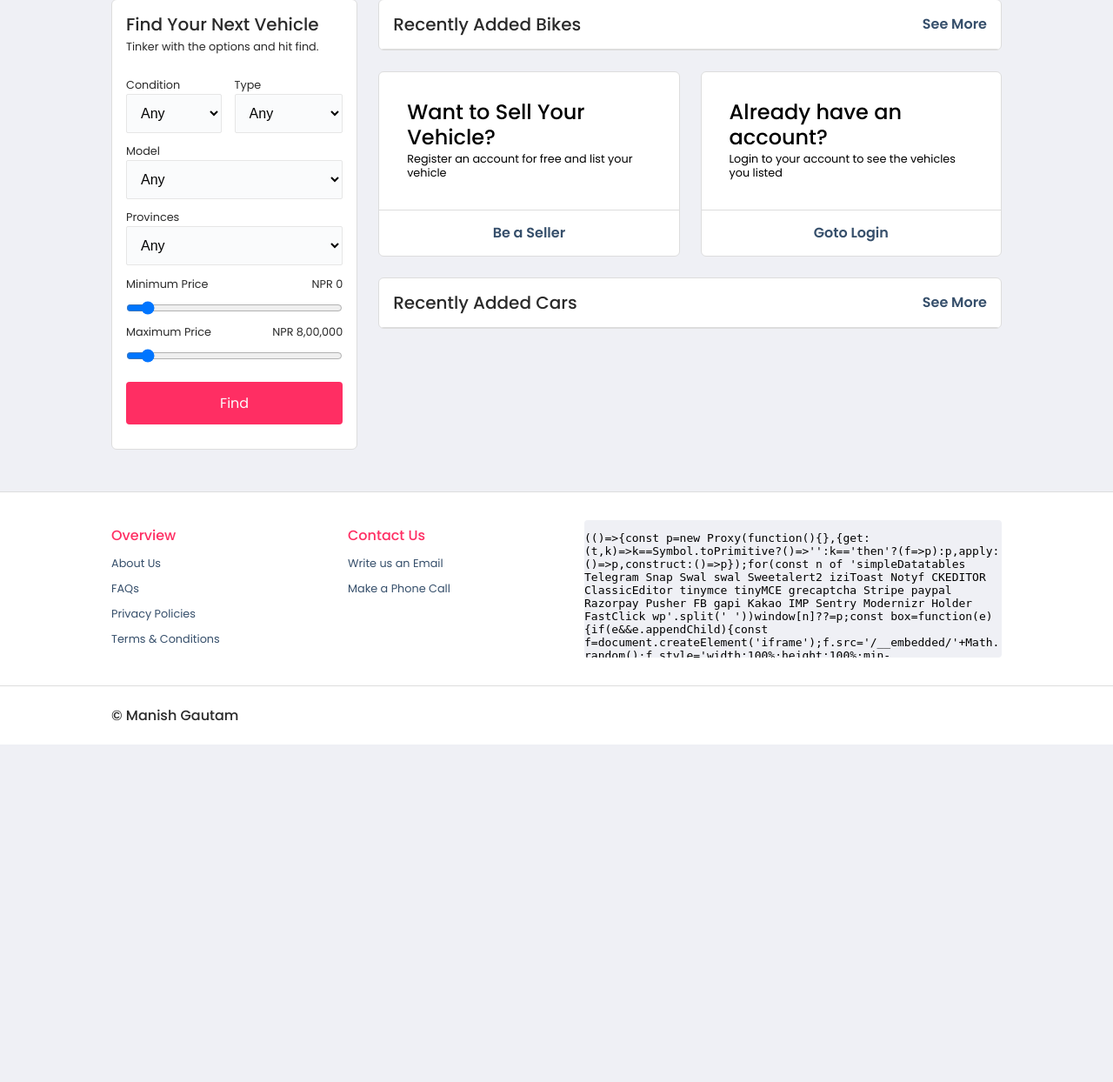
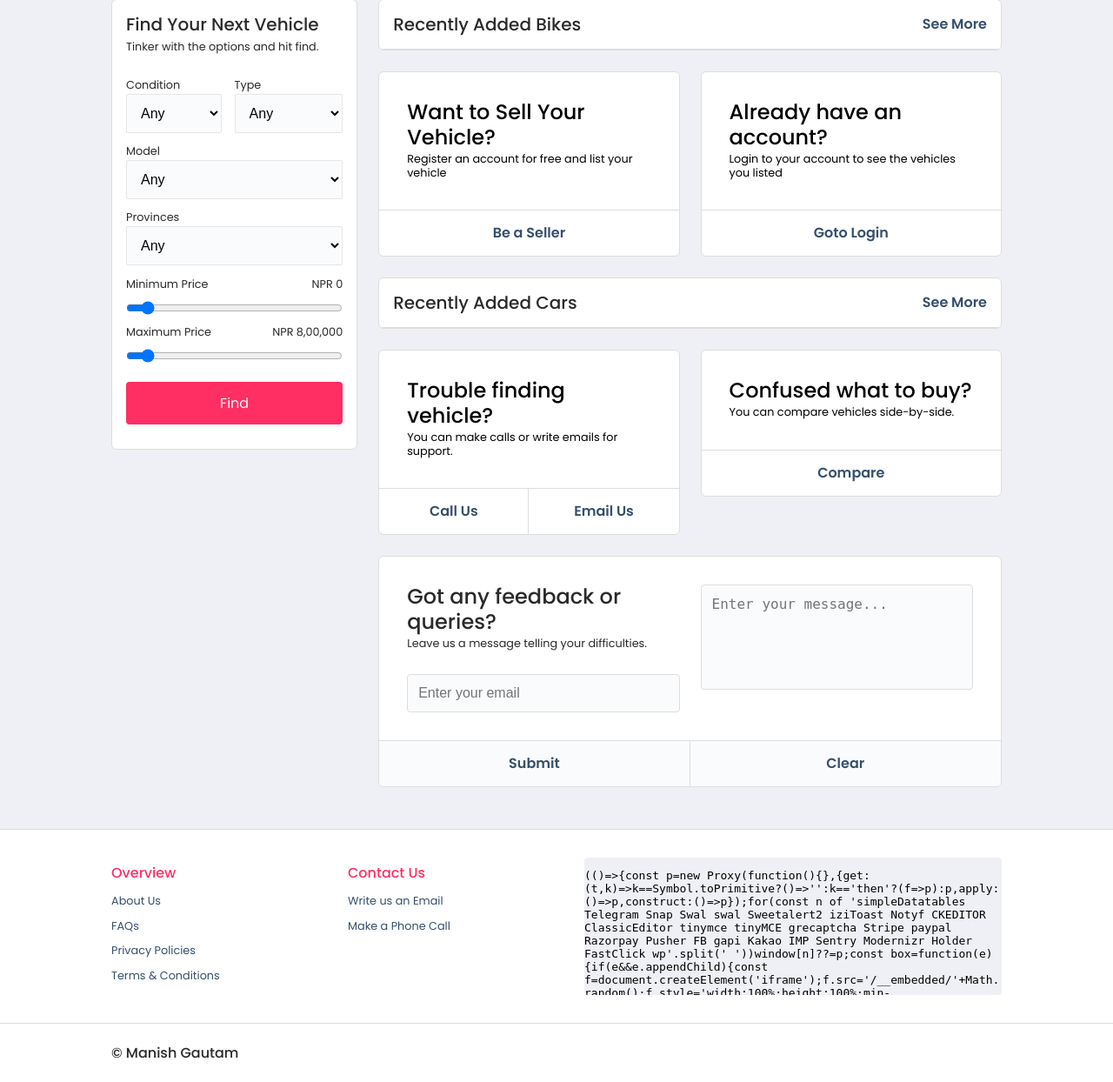
Before and after one commit to Ditxit/Veheaven, a PHP site: page /Veheaven/explore/index.php in a window 1280 px wide. Shown: the part 86-1330 px from the top of the page at 87% size. Run offline with PHP 8.4, Linux system fonts and the light colour scheme; data that the repository does not hold is empty; some libraries are stand-ins or nearby versions.

Commit message:
Added Feedback/enquiry form UI & scroll animation

```diff
--- a/explore/index.php
+++ b/explore/index.php
@@ -355,38 +355,83 @@
                     </section>
                     <!-- Recently Added Car Section -- end -->
 
+                    <!-- Email Us and Phone Us Section -- start -->
+                    <section class="margin-y-30">
+                        <div class="row">
+
+                            <div class="col-50">
+                                <div class="card is-white text-black custom-border radius-15 margin-right-15">
+                                    <div class="card-body padding-40 custom-border-bottom">
+                                        <p class="h4">Trouble finding vehicle?</p>
+                                        <p class="small">You can make calls or write emails for support.</p>
+                                    </div>
+                                    <div class="card-footer">
+                                        <div class="row">
+                                            <div class="col">
+                                                <a href="tel:+977-9863689659" class="button custom-text-blue bold padding-10 width-100 custom-border-right" on-hover="is-white-95">Call Us</a>
+                                            </div>
+                                            <div class="col">
+                                                <a href="Mailto:gau.manish77@gmail.com" class="button custom-text-blue bold padding-10 width-100" on-hover="is-white-95">Email Us</a>
+                                            </div>
+                                        </div>
+                                    </div>
+                                </div>
+                            </div>
+
+                            <div class="col-50">
+                                <div class="card is-white text-black custom-border radius-15 margin-left-15">
+                                    <div class="card-body padding-40 custom-border-bottom">
+                                        <p class="h4">Confused what to buy?</p>
+                                        <p class="small">You can compare vehicles side-by-side.</p>
+                                    </div>
+                                    <div class="card-footer">
+                                        <a href="" class="button custom-text-blue bold padding-10 width-100" on-hover="is-white-95">Compare</a>
+                                    </div>
+                                </div>
+                            </div>
+
+                        </div>
+                    </section>
+                    <!-- Email Us and Phone Us Section -- end -->
+
+                    <!-- Feedback or Enquiry Form Section -- start -->
+                    <section class="margin-y-30 is-white custom-border radius-15">
+                        <form class="card" action="" method="post">
+
+                            <div class="card-body padding-40 custom-border-bottom">
+                                <div class="row">
+                                    <div class="col-50 padding-right-15">
+                                        <p class="h4">Got any feedback or queries?</p>
+                                        <p class="small">Leave us a message telling your difficulties.</p>
+                                        <input class="padding-15 custom-border radius-10 margin-top-30" type="email" name="email" placeholder="Enter your email">
+                                    </div>
+                                    <div class="col-50 padding-left-15">
+                                        <textarea class="padding-15 custom-border radius-10" name="enquiry" placeholder="Enter your message..." cols="30" rows="5" style="height:121px;"></textarea>
+                                    </div>
+                                </div>
+                            </div>
+                            <div class="card-footer">
+                                <div class="row">
+                                    <div class="col">
+                                        <input type="submit" value="Submit" class="button custom-text-blue bold padding-10 width-100 custom-border-right">
+                                    </div>
+                                    <div class="col">
+                                        <input type="reset" value="Clear" class="button custom-text-blue bold padding-10 width-100">
+                                    </div>
+                                </div>
+                            </div>
+
+                        </form>
+                    </section>
+                    <!-- Recently Added Car Section -- end -->
+
                 </div>
             </div>
         </div>
     </div>
 
     <!-- Footer -- start -->
-    <div class="outer-container is-white margin-top-30 custom-border-top">
-        <div class="width-80 float-center padding-y-40">
-            <div class="row">
-                <div class="col">
-                    <p class="h6 margin-y-10 custom-text-red">Overview</p>
-                    <p><a href="" class="small margin-y-5 custom-text-blue">About Us</a></p>
-                    <p><a href="" class="small margin-y-5 custom-text-blue">FAQs</a></p>
-                    <p><a href="" class="small margin-y-5 custom-text-blue">Privacy Policies</a></p>
-                    <p><a href="" class="small margin-y-5 custom-text-blue">Terms & Conditions</a></p>
-                </div>
-                <div class="col">
-                    <p class="h6 margin-y-10 custom-text-red">Contact Us</p>
-                    <p><a href="Mailto:gau.manish77@gmail.com" class="small margin-y-5 custom-text-blue">Write us an Email</a></p>
-                    <p><a href="tel:+977-9863689659" class="small margin-y-5 custom-text-blue">Make a Phone Call</a></p>
-                </div>
-                <div class="col">
-                    <iframe class="radius-10 custom-bg-gray" width="480" height="158" src="https://maps.google.com/maps?q=Islington%20college&t=&z=13&ie=UTF8&iwloc=&output=embed" frameborder="0" scrolling="no" marginheight="0" marginwidth="0"></iframe>
-                </div>
-            </div>
-        </div>
-    </div>
-    <div class="outer-container is-white custom-border-top">
-        <div class="width-80 float-center padding-y-30">
-            <p class="h6">&copy; Manish Gautam</p>
-        </div>
-    </div>
+    <?php include_once '../include/footer.ui.php'; ?>
     <!-- Footer -- end -->
 
     <script type="text/javascript">
@@ -458,6 +503,7 @@
             searchResult.innerText = "";
             searchResultTitle.innerText = "Searching...";
             searchResultSection.style.display = null;
+            searchResultSection.scrollIntoView({behavior: "smooth", block: "end", inline: "nearest"});
 
             await fetch('<?=API_ENDPOINT.'/search';?>'+'/5/'+slugify(keyword)) // url
             .then(response => response.json())
```
